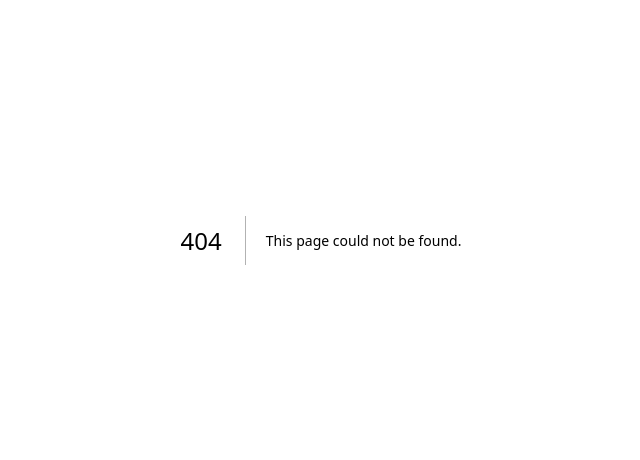
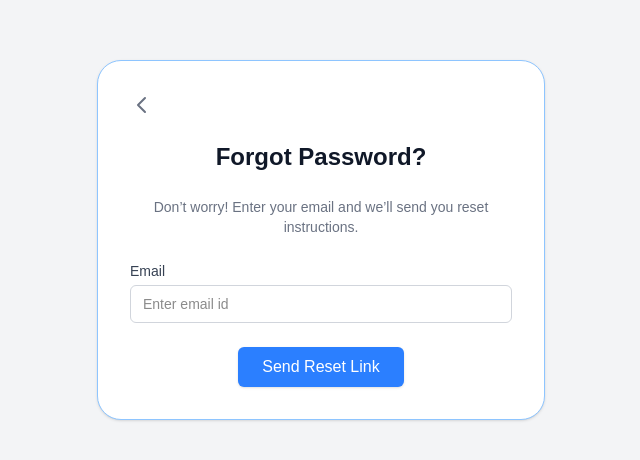
Before and after one commit to tarushi1/time_table_management, a Next.js app: page /forgot-password in a window 1280 px wide. Before the commit this address had no page. Shown: the part 160-620 px from the top of the page, without its empty margins (319-959 px from the left). Built offline with nearby package versions, Linux system fonts and the light colour scheme.

Commit message:
Create page.tsx

```diff
--- /dev/null
+++ b/src/app/forgot-password/page.tsx
@@ -0,0 +1,86 @@
+
+"use client";
+
+import { useState, FormEvent } from "react";
+import Link from "next/link";
+
+export default function ForgotPasswordPage() {
+  const [email, setEmail] = useState("");
+  const [message, setMessage] = useState("");
+
+  const handleReset = (event: FormEvent) => {
+    event.preventDefault();
+    console.log("Password reset link sent to:", email);
+    setMessage("A password reset link has been sent to your email.");
+  };
+
+  return (
+    <div className="flex items-center justify-center min-h-screen bg-gray-100">
+      <div className="w-full max-w-md p-8 space-y-6 bg-white rounded-3xl border border-blue-300 shadow-sm">
+
+        <div className="flex items-center justify-start">
+          <Link href="/login" className="text-gray-500 hover:text-gray-700">
+            <svg
+              xmlns="http://www.w3.org/2000/svg"
+              className="h-6 w-6"
+              fill="none"
+              viewBox="0 0 24 24"
+              stroke="currentColor"
+            >
+              <path
+                strokeLinecap="round"
+                strokeLinejoin="round"
+                strokeWidth={2}
+                d="M15 19l-7-7 7-7"
+              />
+            </svg>
+          </Link>
+        </div>
+
+
+        <h2 className="text-2xl font-bold text-center text-gray-900">
+          Forgot Password?
+        </h2>
+
+
+        <p className="text-center text-gray-500 text-sm">
+          Don’t worry! Enter your email and we’ll send you reset instructions.
+        </p>
+
+        {message && (
+          <p className="text-center text-green-500 text-sm">{message}</p>
+        )}
+
+
+        <form className="space-y-6" onSubmit={handleReset}>
+          <div>
+            <label
+              htmlFor="email"
+              className="block text-sm font-medium text-gray-700"
+            >
+              Email
+            </label>
+            <input
+              id="email"
+              name="email"
+              type="email"
+              required
+              value={email}
+              onChange={(e) => setEmail(e.target.value)}
+              placeholder="Enter email id"
+              className="mt-1 block w-full px-3 py-2 border border-gray-300 rounded-md focus:outline-none focus:ring-2 focus:ring-blue-300 focus:border-blue-300 sm:text-sm"
+            />
+          </div>
+          <div className="flex justify-center">
+            <button
+              type="submit"
+              className="px-6 py-2 rounded-md bg-blue-500 text-white font-medium shadow hover:bg-blue-600 focus:outline-none focus:ring-2 focus:ring-blue-300"
+            >
+              Send Reset Link
+            </button>
+          </div>
+        </form>
+      </div>
+    </div>
+  );
+}
```
